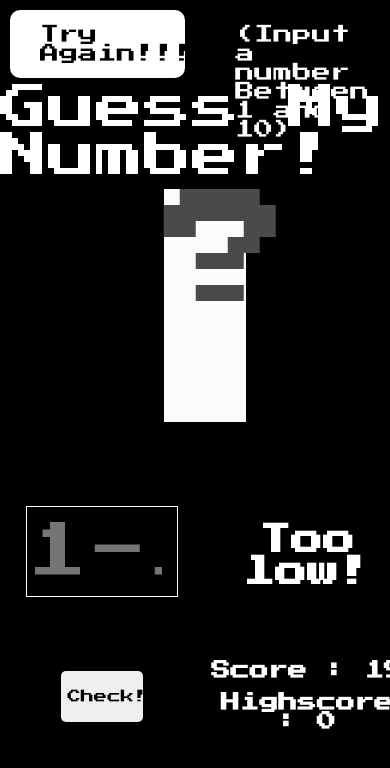
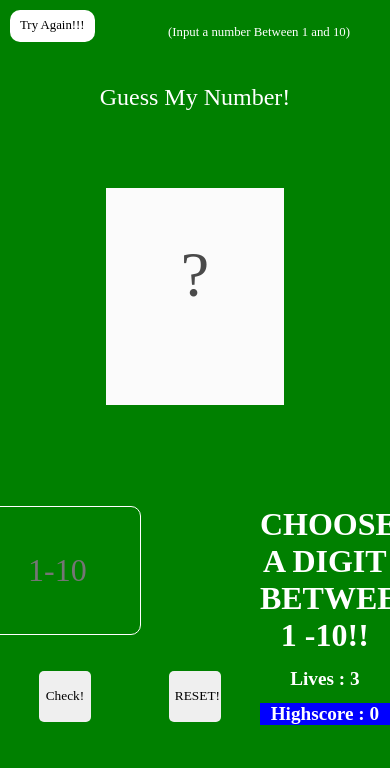
Before and after one commit to Paulzodak/SIMPLE-GUESS-GAME, a plain HTML site: page index.html in a window 390 px wide. Both pictures are taken after a click on the button "Check!". Shown: the top 768 px of the page. Drawn offline with Linux system fonts and the light colour scheme; a web font is replaced by a local one.

Commit message:
finished desktop page

```diff
--- a/index.html
+++ b/index.html
@@ -9,7 +9,7 @@
       src="https://kit.fontawesome.com/ed657a2751.js"
       crossorigin="anonymous"></script>
     <link
-      href="https://fonts.googleapis.com/css2?family=Press+Start+2P&display=swap"
+      href="httpss://fonts.googleapis.com/css2?family=Press+Start+2P&display=swap"
       rel="stylesheet"
     />
     <link rel="stylesheet" href="styles.css" />
@@ -32,27 +32,36 @@
       </div>
       <div class="box4"></div>
 
+      <!-- BOX 5 -->
       <div class="box5">
+
+                <!-- BOX 1 -->
         <div class="box1">
           <input type="number" placeholder="1-10" class="userInput" />
         </div>
-        <div class="box2">
-          <div>
-            <i class="fa-solid fa-arrow-right"></i>
-            <h1 class="hinter">Too low!</h1>
-          </div>
+
+                <!-- BOX 2 -->
+        <div class="box2"></div>
+
+                <!-- BOX 3 -->
+        <div class="hinter_container">
+            <!-- <i class="fa-solid fa-arrow-right"></i> -->
+            <h1 class="hinter"></h1>
         </div>
       </div>
 
 
       <div class="box6">
-        <div class="box1">
-          <button onclick="getUserInput()" onmouseover="hover()">Check!</button>
+        <div class="check">
+          <button class="check_btn" onclick="getUserInput()" onmouseover="hover()">Check!</button>
         </div>
-        <div class="box2">
+        <div class="reset">
+          <button onclick="reset()">RESET!</button>
+        </div>
+        <div class="score_container">
           <div>
-            <h1 class ="score">Score : 19</h1>
-            <h1 class="Highscore">Highscore : 0</h1>
+            <h1 class ="score">kjhgfds</h1>
+            <h1 class="Highscore"></h1>
           </div>
       </div>
       <div class="box7"></div>
--- a/script.js
+++ b/script.js
@@ -1,6 +1,17 @@
-const randomNumber = Math.round(Math.random() * 10);
-let scorecounter = 10;
+let randomNumber = Math.round(Math.random() * 10);
+let livesCounter = 3;
+let liveCounterMessage = (document.querySelector(
+  ".score"
+).textContent = `Lives : ${livesCounter}`);
+console.log(liveCounterMessage);
+document.querySelector(".Highscore").textContent = `Highscore : ${0}`;
+console.log(liveCounterMessage);
+// let wrongAnswerAnimation = (document.querySelector(
+//   ".again"
+// ).style.animationName = "answer_container_animation");
 const getUserInput = () => {
+  let isLiveCounterGreaterThanZero = livesCounter > 0;
+  let isLiveCounterLesserThanZero = livesCounter < 0;
   // Getting user input
   const userInput = document.querySelector(".userInput").value;
   // Convert user input to number to avoid bugs
@@ -9,83 +20,112 @@ const getUserInput = () => {
   // console.log(randomNumber);
   if (userInput < 11 && userInput > 0) {
     console.log(randomNumber);
-    if (userInputToNumber === randomNumber && scorecounter > 0) {
+
+    // CONDITION 1
+    if (userInputToNumber === randomNumber && isLiveCounterGreaterThanZero) {
       document.querySelector(".answer_container").innerHTML =
         randomNumber + "!";
       document.querySelector(".answer_container").style.backgroundColor =
         "green";
-      document.querySelector(".hinter").innerHTML = `Yes , You did it!!`;
+      document.querySelector(".hinter").innerHTML = `Yes!,You did it!!`;
       document.querySelector(".answer_container").style.animationName = "none";
-    } else if (
+      document.querySelector(
+        ".Highscore"
+      ).innerHTML = `Highscore : ${livesCounter}`;
+      console.log(`highscore : ${livesCounter}`);
+      document.querySelector("button").style.display = "none";
+      document.querySelector(".guess").style.animationName = "blink_animation";
+    }
+    // CONDITION 2
+    else if (userInput !== randomNumber && isLiveCounterGreaterThanZero) {
+      livesCounter--;
+      let liveCounterMessage = (document.querySelector(
+        ".score"
+      ).textContent = `Lives : ${livesCounter}`);
+      if (
         userInputToNumber === randomNumber + 2 ||
         userInputToNumber === randomNumber + 1 ||
         userInputToNumber === randomNumber - 2 ||
-      (userInputToNumber === randomNumber - 1 && scorecounter > 0)
+        userInputToNumber === randomNumber - 1
       ) {
-      scorecounter--;
         document.querySelector(".again").style.animationName =
           "answer_container_animation";
-      console.log(`score counter : ${scorecounter}`);
+        liveCounterMessage;
         document.querySelector(".hinter").innerHTML = "You are getting closer";
       } else if (
         userInputToNumber === randomNumber + 3 ||
         userInputToNumber === randomNumber + 4 ||
-      (userInputToNumber === randomNumber + 5 && scorecounter > 0)
+        userInputToNumber === randomNumber + 5
       ) {
-      scorecounter--;
         document.querySelector(".again").style.animationName =
           "answer_container_animation";
-      console.log(`score counter : ${scorecounter}`);
+        liveCounterMessage;
         document.querySelector(".hinter").innerHTML = "Too High";
-    }
-    // document.querySelector(".score").innerHTML = `Score : ${(liveCounter =
-    //   liveCounter - 1)}`;
-    else if (
+      } else if (
         userInputToNumber === randomNumber - 3 ||
         userInputToNumber === randomNumber - 4 ||
-      (userInputToNumber === randomNumber - 5 && scorecounter > 0)
+        userInputToNumber === randomNumber - 5
       ) {
-      scorecounter--;
         document.querySelector(".again").style.animationName =
           "answer_container_animation";
-      console.log(`score counter : ${scorecounter}`);
+        liveCounterMessage;
         document.querySelector(".hinter").innerHTML = "Too Low !!!";
-    }
-    // document.querySelector(".score").innerHTML = `Score : ${(liveCounter =
-    //   liveCounter - 1)}`;
-    else if (
+      } else if (
         userInputToNumber === randomNumber + 6 ||
         userInputToNumber === randomNumber + 7 ||
         userInputToNumber === randomNumber + 8 ||
         userInputToNumber === randomNumber + 9 ||
-      (userInputToNumber === randomNumber + 10 && scorecounter > 0)
+        userInputToNumber === randomNumber + 10
       ) {
-      scorecounter--;
         document.querySelector(".again").style.animationName =
           "answer_container_animation";
-      console.log(`score counter : ${scorecounter}`);
+        liveCounterMessage;
         document.querySelector(".hinter").innerHTML = "Try Harder !!!";
       } else if (
         userInputToNumber === randomNumber - 6 ||
         userInputToNumber === randomNumber - 7 ||
         userInputToNumber === randomNumber - 8 ||
         userInputToNumber === randomNumber - 9 ||
-      (userInputToNumber === randomNumber - 10 && scorecounter > 0)
+        userInputToNumber === randomNumber - 10
       ) {
-      scorecounter--;
         document.querySelector(".again").style.animationName =
           "answer_container_animation";
-      console.log(`score counter : ${scorecounter}`);
+        liveCounterMessage;
         document.querySelector(".hinter").innerHTML = "Try Harder !!!";
+      } else if (isLiveCounterLesserThanZero) {
+        console.log("Game over");
+      }
+    } // END OF CONDITION 2
+    else if (
+      userInput !== randomNumber ||
+      userInput === randomNumber ||
+      isLiveCounterLesserThanZero
+    ) {
+      document.querySelector("button").style.display = "none";
+      document.querySelector(".hinter").innerHTML = `Game over!`;
+    }
   } else {
     document.querySelector(".hinter").innerHTML =
       "CHOOSE A DIGIT BETWEEN 1 -10!!";
-    }
-  } else {
-    console.log("ghjuiop");
   }
 };
 
 const hover = () => {
   document.querySelector(".again").style.animationName = "none";
 };
+const reset = () => {
+  livesCounter = 3;
+  randomNumber = Math.round(Math.random() * 10);
+  // document.querySelector(".answer_container").innerHTML = randomNumber + "!";
+  // document.querySelector(".answer_container").style.backgroundColor = "green";
+  // document.querySelector(".hinter").innerHTML = `Yes!,You did it!!`;
+  // document.querySelector(".answer_container").style.animationName = "none";
+  document.querySelector(".Highscore").innerHTML = `Highscore : ${0}`;
+  document.querySelector(".hinter").innerHTML = ` `;
+  let liveCounterMessage = (document.querySelector(
+    ".score"
+  ).textContent = `Lives : ${livesCounter}`);
+  // console.log(`highscore : ${livesCounter}`);
+  document.querySelector("button").style.display = "block";
+  // document.querySelector(".guess").style.animationName = "blink_animation";
+};
--- a/styles.scss
+++ b/styles.scss
@@ -19,28 +19,33 @@ body {
     justify-content: space-between;
     .again {
       background-color: $maincolor;
-      width: 6em;
+      width: 100%;
+      max-height: 50%;
       color: $bgcolor;
       margin: 10px;
-      padding: 15px 30px;
+      padding: 10% 0%;
+      text-align: center;
       border-radius: 10px;
       animation-name: none;
       animation-duration: 0.2s;
       animation-iteration-count: 3;
-      font-size: 1.2em;
+      font-size: 0.8em;
     }
     .instruction {
       color: $maincolor;
       margin: 10px;
       padding: 15px 30px;
       border-radius: 10px;
-      font-size: 1.2em;
+      font-size: 0.8em;
     }
   }
   .box2 {
     // background-color: rgb(25, 73, 116);
     .guess {
-      font-size: 3rem;
+      font-size: 1.5em;
+      animation-name: none;
+      animation-duration: 0.2s;
+      animation-iteration-count: 3;
       color: $maincolor;
       display: flex;
       justify-content: center;
@@ -50,13 +55,15 @@ body {
     // background-color: rgb(112, 113, 27);
     margin-top: 5%;
     .answer_container {
-      font-size: 8rem;
+      font-size: 4em;
+      max-width: 20%;
+      max-height: 50%;
       text-align: center;
-      margin: 0px auto;
+      margin: auto;
       background-color: $maincolor;
       height: 100%;
       width: 20%;
-      padding: 0;
+      padding: 50px;
       animation-name: answer_container_animation;
       animation-duration: 2s;
       animation-iteration-count: infinite;
@@ -72,7 +79,7 @@ body {
     justify-content: space-evenly;
     .box1 {
       //   background-color: aliceblue;
-      width: 50%;
+      width: 33.3%;
       display: flex;
       justify-content: center;
       input {
@@ -80,7 +87,8 @@ body {
         background-color: rgba(255, 255, 255, 0);
         height: 100%;
         color: $maincolor;
-        height: 70%;
+        height: 100%;
+        border-radius: 10px;
       }
       .userInput {
         max-width: 150px;
@@ -88,29 +96,46 @@ body {
         overflow: hidden;
         padding: 0;
         margin: 0;
-        font-size: 60px;
+        font-size: 2em;
         text-align: center;
       }
     }
     .box2 {
-      //   background-color: aquamarine;
-      width: 50%;
-      div {
-        h1 {
-          color: $maincolor;
-          margin: 20px 10px;
-          margin: auto;
-          text-align: center;
-        }
+      width: 33.3%;
+    }
+    .hinter_container {
+      width: 33.3%;
+      margin: auto;
+      .hinter {
+        color: $maincolor;
+        width: 100%;
+        text-align: center;
+        margin: 0;
+        padding: 0;
+        font-size: 2em;
+        vertical-align: text-top;
       }
     }
   }
   .box6 {
-    // background-color: rgb(39, 187, 52);
     display: flex;
     justify-content: space-evenly;
-    .box1 {
-      width: 50%;
+    .check {
+      width: 33.3%;
+      display: grid;
+      button {
+        width: 40%;
+        height: 40%;
+        text-align: center;
+        margin: auto;
+        display: block;
+        border-radius: 5px;
+        border: 0px;
+      }
+    }
+    .reset {
+      width: 33.3%;
+      display: grid;
       button {
         width: 40%;
         height: 40%;
@@ -120,8 +145,8 @@ body {
         border: 0px;
       }
     }
-    .box2 {
-      width: 50%;
+    .score_container {
+      width: 33.3%;
       margin: auto;
       h1 {
         text-align: center;
@@ -131,6 +156,8 @@ body {
     }
   }
 }
+
+//  ANIMATIONS
 @keyframes answer_container_animation {
   from {
     background-color: $maincolor;
@@ -145,7 +172,7 @@ body {
     color: rgb(151, 151, 151);
   }
 }
-@keyframes again_animation {
+@keyframes blink_animation {
   from {
     background-color: $maincolor;
   }
@@ -159,3 +186,18 @@ body {
     color: rgb(151, 151, 151);
   }
 }
+.check {
+  color: greenyellow;
+}
+@media only screen and (max-width: 700px) {
+  body {
+    background-color: green;
+  }
+  .Highscore {
+    font-size: 0.6em;
+    background-color: blue;
+  }
+  .score {
+    color: red;
+  }
+}
```
Also changed, not shown: shit.html (+8 -5 lines), styles.css, 1 other file. Lines whose indentation alone changed are shown as unchanged.
